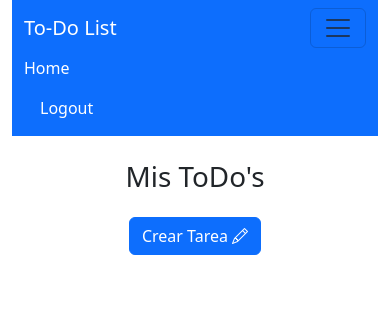
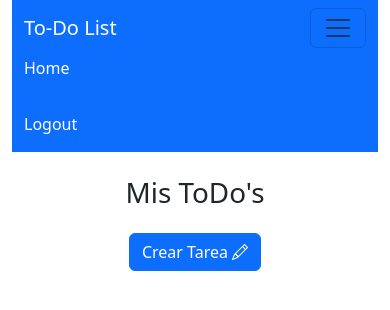
Before and after one commit to jwf12/ToDo-List, a Django app: page /task/create/ in a window 390 px wide, after a click that opens the changed part. Shown: the top 310 px of the page. Run offline with Django 4.2, Linux system fonts and the light colour scheme; some libraries are stand-ins or nearby versions.

Commit message:
Arreglos de boostrap

```diff
--- a/templates/base.html
+++ b/templates/base.html
@@ -24,6 +24,7 @@
               <li class="nav-item">
                 <a class="nav-link active text-white" aria-current="page" href="{% url 'todo:home' %}">Home</a>
               </li>
+
             </ul>
             <ul class="navbar-nav ms-auto">
               <div class='text-end d-flex'>
@@ -33,10 +34,10 @@
                   {%endif%}
                 </div>
 
-                <li class="nav-item ">
-                <a class="nav-link text-white " href="{% url 'todo:logout' %}">Logout</a>
-              </li>
               </div>
+              <li class="nav-item ">
+              <a class="nav-link text-white " href="{% url 'todo:logout' %}">Logout</a>
+            </li>
             </ul>
 
           </div>
--- a/templates/home.html
+++ b/templates/home.html
@@ -8,7 +8,7 @@
     <div class="button-container text-center">
 
         <!-- Button trigger modal -->
-        <button type="button" class="btn btn-primary text-center" data-bs-toggle="modal" data-bs-target="#exampleModal">
+        <button type="button" class="btn btn-primary text-center mb-4" data-bs-toggle="modal" data-bs-target="#exampleModal">
             Crear Tarea  <i class="bi bi-pencil"></i>
         </button>
 
@@ -16,39 +16,33 @@
 
   </button>
 
-    <div class="row m-4">
-
-        <div class="col d-flex">
+        <div class="row">
             {% for tarea in tareas %}
-            <div class="card m-4" style="width: 18rem;">
+            <div class="col-lg-4 col-md-12 d-flex justify-content-center">
+                <div class="card m-4 text-center" style="max-width: 18rem;">
                     <div class="card-body">
-
                         <h5 class="card-title">{{tarea.titulo}} <i class="bi bi-card-checklist"></i></h5>
                         <p class="card-text">{{tarea.descripcion}}</p>
                         <div class="fecha d-flex ">
                             <p class=''>Inicio: {{tarea.fecha_inicio}}</p>
                             <p>Limite: {{tarea.fecha_limite}}</p>
                         </div>
-
                     </div>
                     <div class="card-footer d-flex justify-content-center">
-
                         <form action="" method='POST'>
                             {% csrf_token %}
                             <button type='button' class='btn btn-primary mx-4' data-bs-toggle="modal" data-bs-target="#updateModal_{{tarea.id}}">Editar</button>
                         </form>
-
                         <form action="{% url 'todo:delete' tarea.id %}" method='POST' id='delete_form_{{tarea.id}}'>
                             {% csrf_token %}
                             <button type='button' class='btn btn-danger mx-4' data-bs-toggle="modal" data-bs-target="#confirmModal_{{tarea.id}}">Eliminar</button>
                         </form>
-
                         <div class="status-status">
                             {% if tarea.status == 'Pendiente' %}
                                 <p>Status: Pendiente</p>
                             {% endif %}
                         </div>
-
+                    </div>
                 </div>
             </div>
             {% endfor %}
```
Lines whose indentation alone changed are shown as unchanged.
